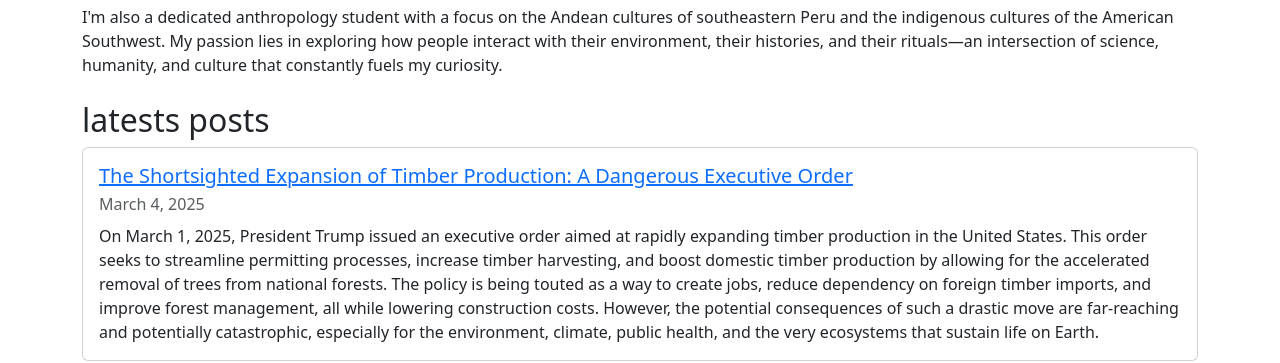
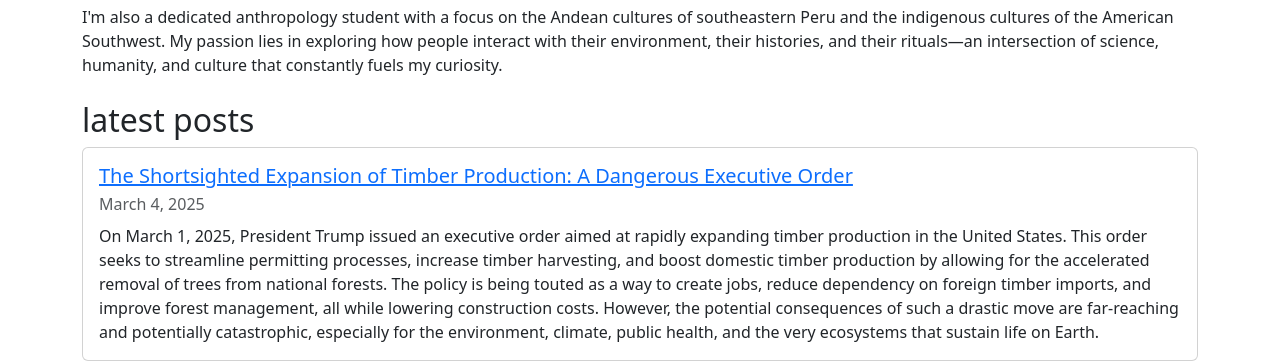
Before and after one commit to jtdub/jtdub.com, a Jekyll site: the page built from index.html, in a window 1280 px wide and 1116 px high. Shown: the part 411-774 px from the top of the window. Built offline with Jekyll 4.4.1, drawn with Linux system fonts in a browser that asks for light colours; nearby versions of some CDN libraries.

Commit message:
addresses #52

```diff
--- a/index.html
+++ b/index.html
@@ -37,7 +37,7 @@ permalink: /
     </div>
 
     <div class="container mt-4">
-        <h2>latests posts</h2>
+        <h2>latest posts</h2>
         {% for post in site.posts limit:2 %}
         <div class="col-md-12 mb-4">
             <div class="card">
```
Also changed, not shown: 1 other file.
